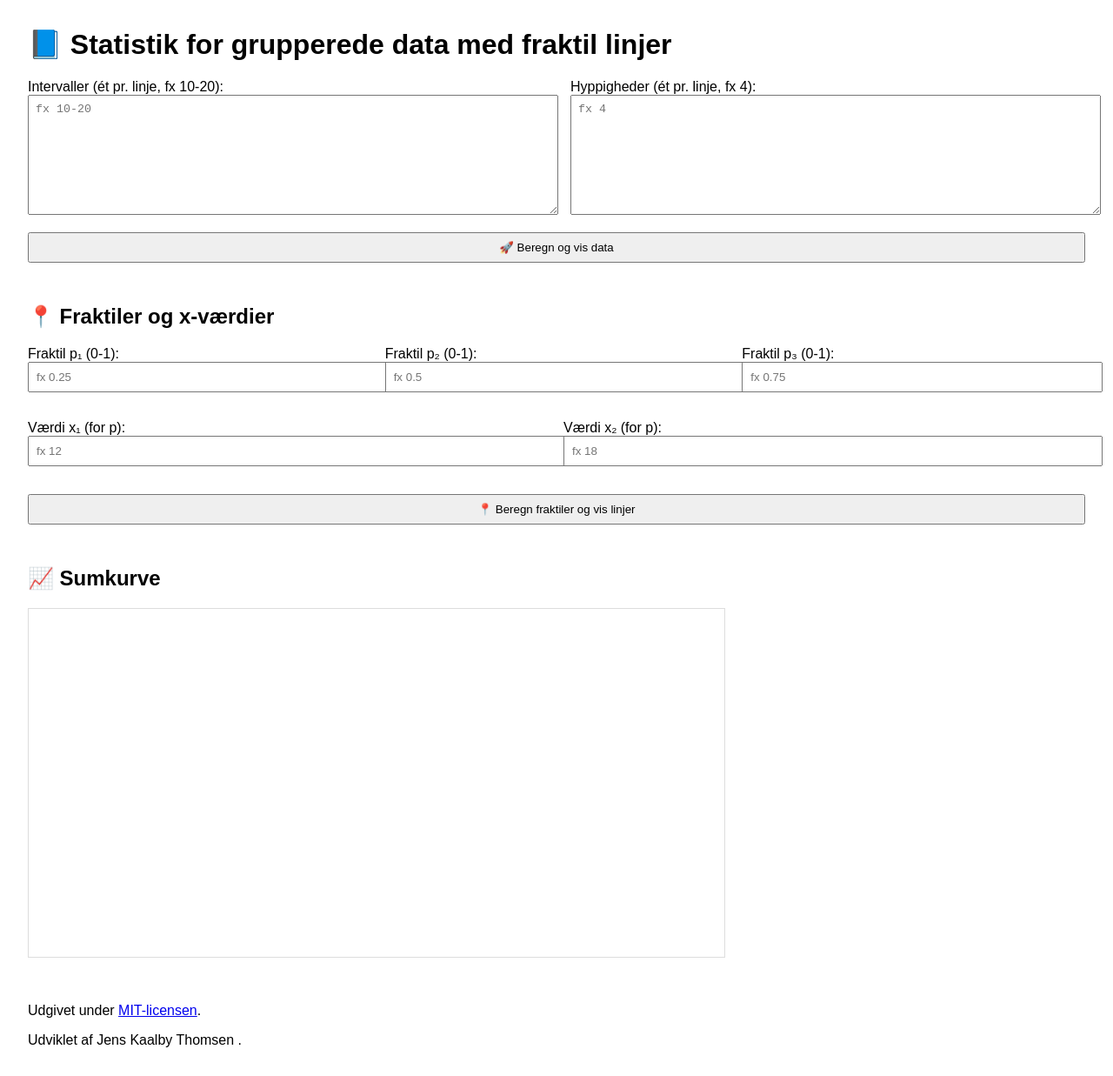
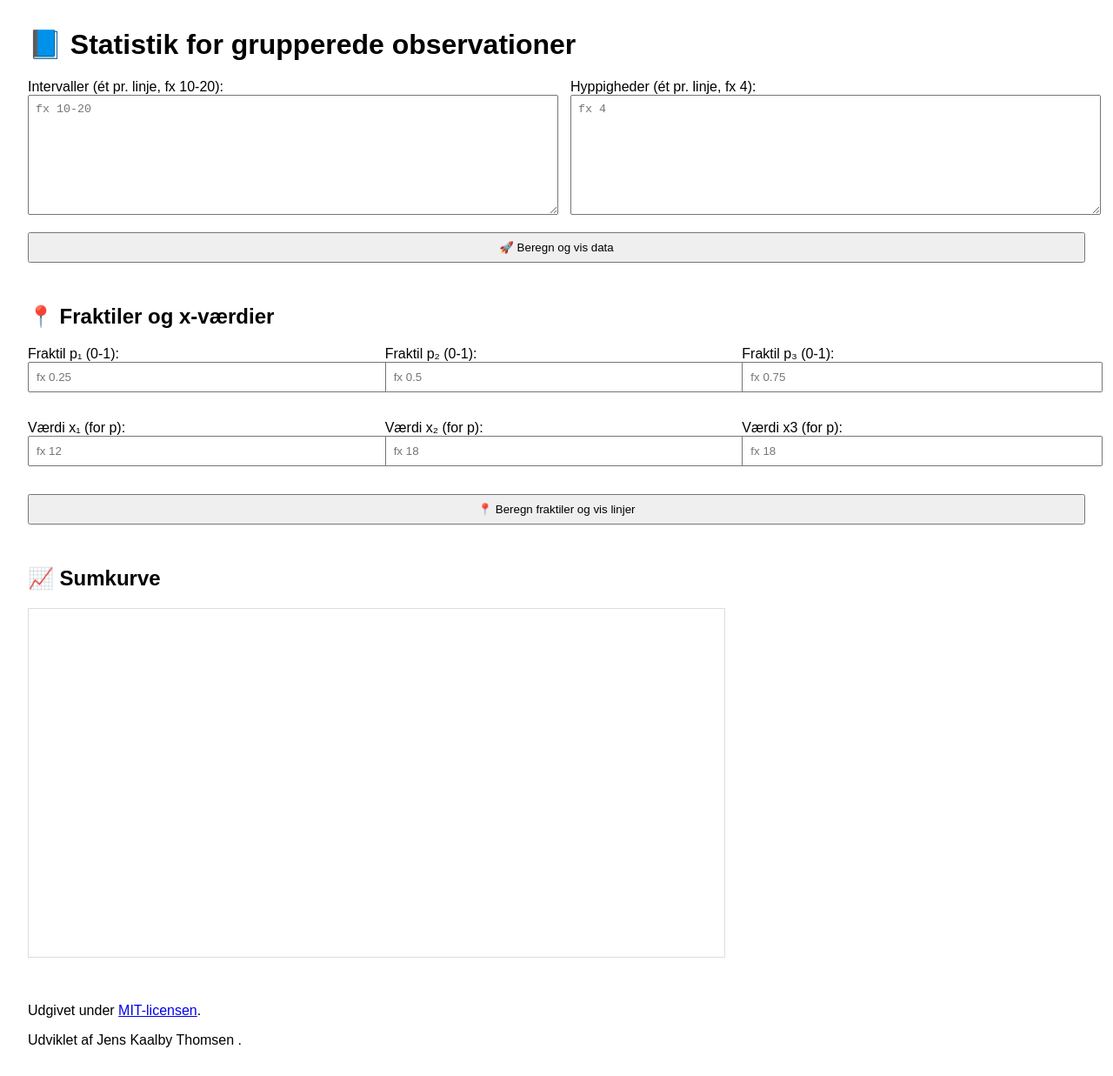
Before and after one commit to jenskaalby/matkem, a Jekyll site: the page matematik/deskstat/grupp_obs.html, which Jekyll copies as it is, in a window 1280 px wide. Shown: the whole page at 87% size. Built offline with Jekyll 4.4.1, drawn with Linux system fonts in a browser that asks for light colours.

Commit message:
Update grupp_obs.html

```diff
--- a/matematik/deskstat/grupp_obs.html
+++ b/matematik/deskstat/grupp_obs.html
@@ -2,7 +2,7 @@
 <html lang="da">
 <head>
   <meta charset="UTF-8" />
-  <title>📘 Statistik for grupperede data med fraktil linjer</title>
+  <title>📘 Statistik for grupperede observationer</title>
   <script src="https://cdn.jsdelivr.net/npm/chart.js"></script>
   <style>
     body { font-family: Arial, sans-serif; margin: 2rem; }
@@ -26,7 +26,7 @@
   </style>
 </head>
 <body>
-  <h1>📘 Statistik for grupperede data med fraktil linjer</h1>
+  <h1>📘 Statistik for grupperede observationer</h1>
 
   <div class="row">
     <div class="col">
@@ -66,6 +66,10 @@
     <div>
       <label for="xInput2">Værdi x₂ (for p):</label>
       <input type="number" id="xInput2" step="0.1" placeholder="fx 18" />
+    </div>
+    <div>
+      <label for="xInput3">Værdi x3 (for p):</label>
+      <input type="number" id="xInput3" step="0.1" placeholder="fx 18" />
     </div>
   </div>
   <button onclick="beregnFraktiler()">📍 Beregn fraktiler og vis linjer</button>
```
